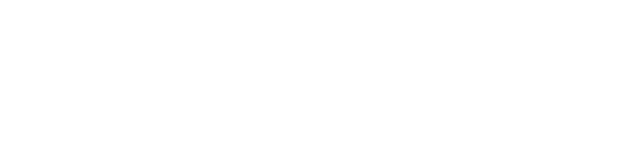
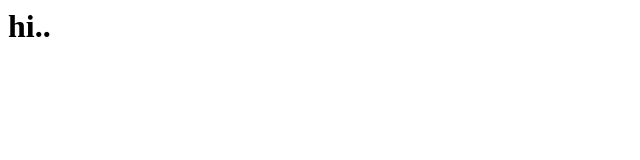
Before and after one commit to Prabhu4452/HttpsDemoProject, a plain HTML site: page index.html in a window 1280 px wide. Shown: the full height of the page, 0-640 px from the left. Drawn offline with Linux system fonts and the light colour scheme.

Commit message:
Update index.html

```diff
--- a/index.html
+++ b/index.html
@@ -1 +1,2 @@
 <html>    </html>
+<h1> hi..</h1>
```
